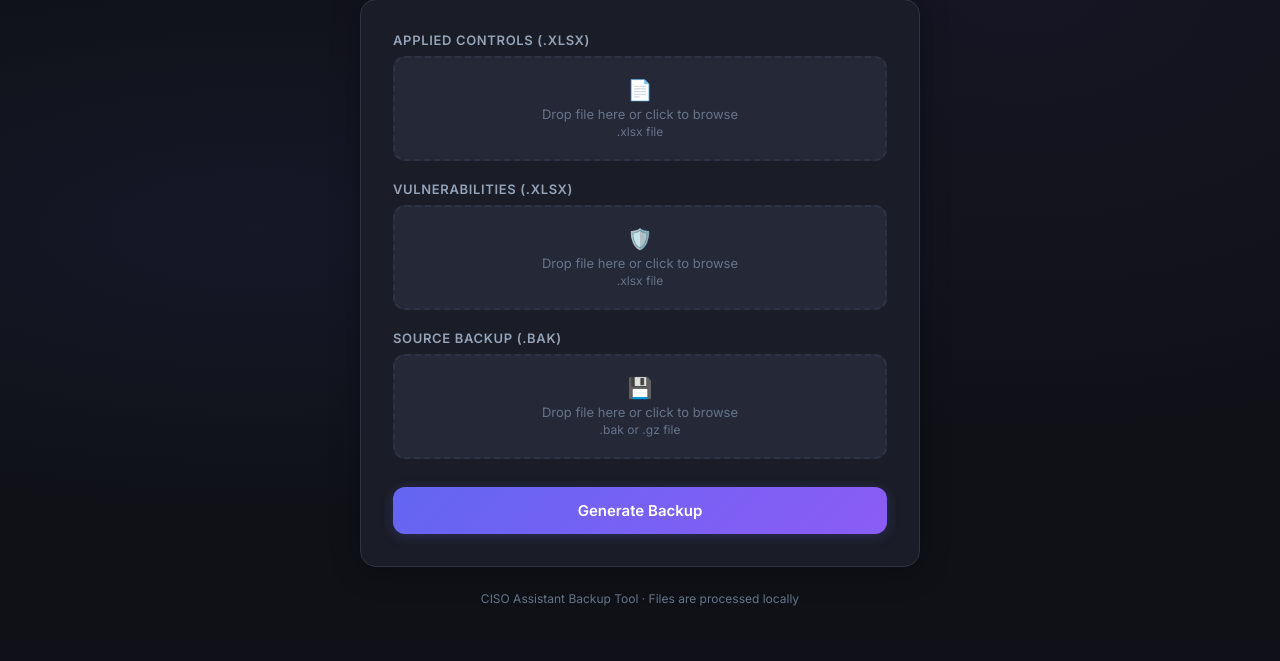
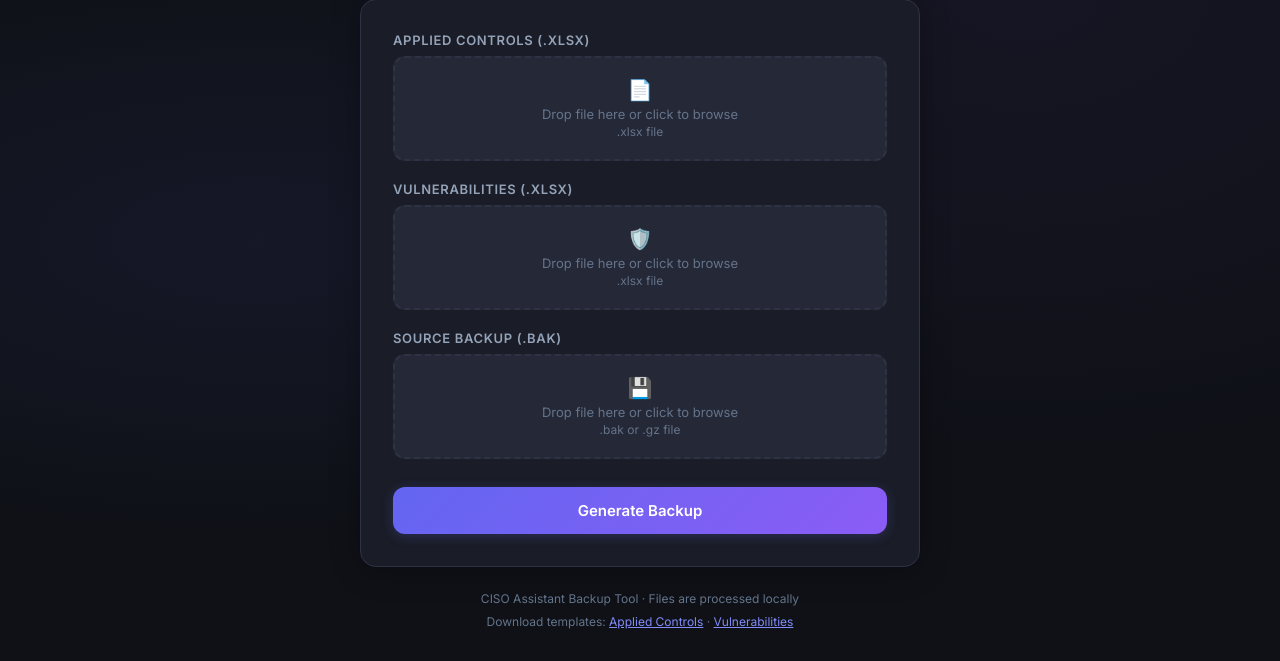
Before and after one commit to rhan75/ciso-backup-generator, a Flask app: page / in a window 1280 px wide. Shown: the part 181-842 px from the top of the page. Before the commit the page ends 787 px from the top, so only its background shows below. Run offline with Flask 3, Linux system fonts and the light colour scheme.

Commit message:
Add downloadable xlsx templates for applied controls and vulnerabilities
Co-Authored-By: Claude Sonnet 4.6 <noreply@anthropic.com>

```diff
--- a/app.py
+++ b/app.py
@@ -4,9 +4,11 @@ Accepts three file uploads and returns a merged downloadable .bak file.
 """
 
 import datetime
+import io
 import os
+
+import openpyxl
 from flask import Flask, render_template, request, send_file, flash, redirect, url_for
-import io
 
 from processor import process_backup
 
@@ -60,5 +62,34 @@ def generate():
         return redirect(url_for('index'))
 
 
+@app.route('/template/applied-controls')
+def template_applied_controls():
+    wb = openpyxl.Workbook()
+    headers = ['Control ID', 'Requirement', 'Config Setting', 'Category',
+               'Priority', 'CSF Function', 'Effort', 'Impact']
+    for sheet_name in ('Level1', 'Level2'):
+        ws = wb.create_sheet(sheet_name)
+        ws.append(headers)
+    del wb['Sheet']  # remove default sheet
+    buf = io.BytesIO()
+    wb.save(buf)
+    buf.seek(0)
+    return send_file(buf, mimetype='application/vnd.openxmlformats-officedocument.spreadsheetml.sheet',
+                     as_attachment=True, download_name='applied-controls-template.xlsx')
+
+
+@app.route('/template/vulnerabilities')
+def template_vulnerabilities():
+    wb = openpyxl.Workbook()
+    ws = wb.active
+    ws.title = 'Vulnerabilities'
+    ws.append(['Ref ID', 'Name', 'Description', 'Annotation'])
+    buf = io.BytesIO()
+    wb.save(buf)
+    buf.seek(0)
+    return send_file(buf, mimetype='application/vnd.openxmlformats-officedocument.spreadsheetml.sheet',
+                     as_attachment=True, download_name='vulnerabilities-template.xlsx')
+
+
 if __name__ == '__main__':
     app.run(debug=True, host='0.0.0.0', port=5000)
--- a/requirements.txt
+++ b/requirements.txt
@@ -1,2 +1,3 @@
 flask>=3.0
 gunicorn>=21.2
+openpyxl>=3.1
--- a/templates/index.html
+++ b/templates/index.html
@@ -307,6 +307,12 @@
 
         <div class="footer">
             CISO Assistant Backup Tool &middot; Files are processed locally
+            <div style="margin-top:0.5rem;">
+                Download templates:
+                <a href="/template/applied-controls" style="color:var(--accent-hover);">Applied Controls</a>
+                &middot;
+                <a href="/template/vulnerabilities" style="color:var(--accent-hover);">Vulnerabilities</a>
+            </div>
         </div>
     </div>
 
```
